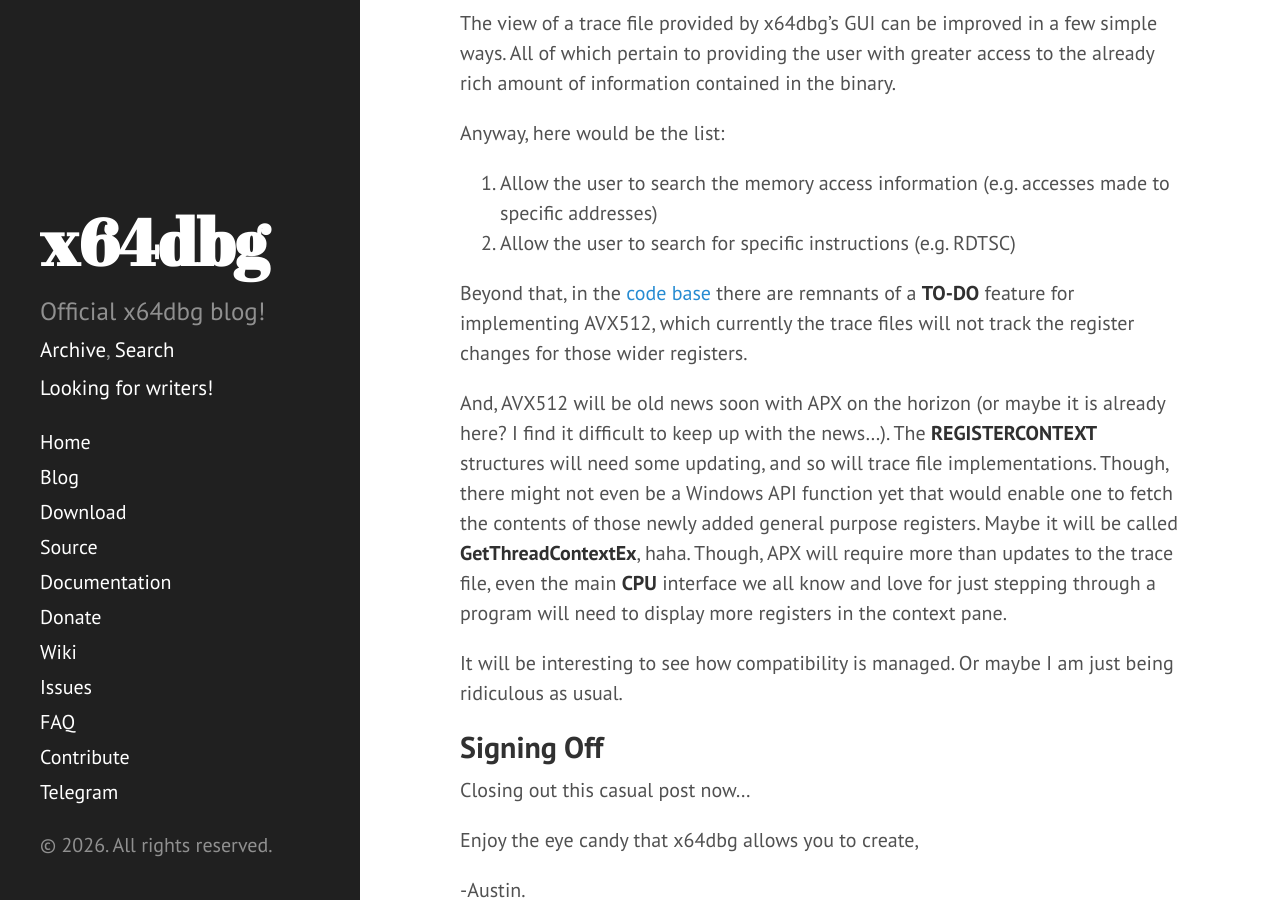
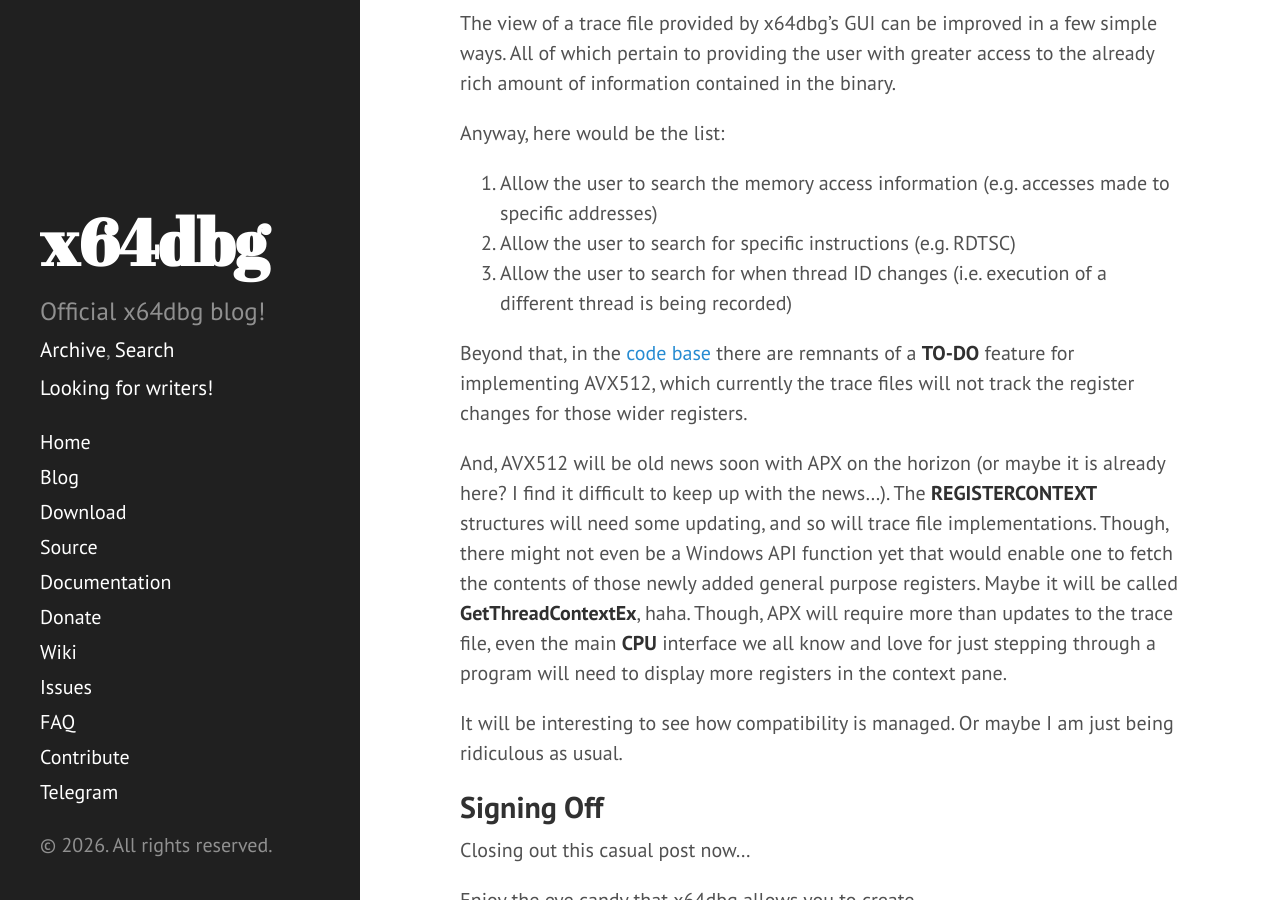
Before and after one commit to x64dbg/blog, a Jekyll site: the page built from _posts/2026-05-17-visualizing-x64dbg-trace-recordings.md, in a window 1280 px wide and 900 px high, scrolled down 18366 px. Built offline with Jekyll 4.4.1, drawn with Linux system fonts in a browser that asks for light colours; nearby versions of some CDN libraries; comment, search, counter and statistics services are not loaded.

Commit message:
Added new suggestion about thread ID being searchable.

```diff
--- a/_posts/2026-05-17-visualizing-x64dbg-trace-recordings.md
+++ b/_posts/2026-05-17-visualizing-x64dbg-trace-recordings.md
@@ -666,6 +666,7 @@
 Anyway, here would be the list:
 1. Allow the user to search the memory access information (e.g. accesses made to specific addresses)
 2. Allow the user to search for specific instructions (e.g. RDTSC)
+3. Allow the user to search for when thread ID changes (i.e. execution of a different thread is being recorded)
 
 Beyond that, in the [code base](https://github.com/x64dbg/x64dbg/blob/46fed4403e1a69139535d0d73405a6eebd59aef1/src/dbg/TraceRecord.cpp#L266) there are remnants of a **TO-DO** feature for implementing AVX512, which currently the trace files will not track the register changes for those wider registers.
 
```
